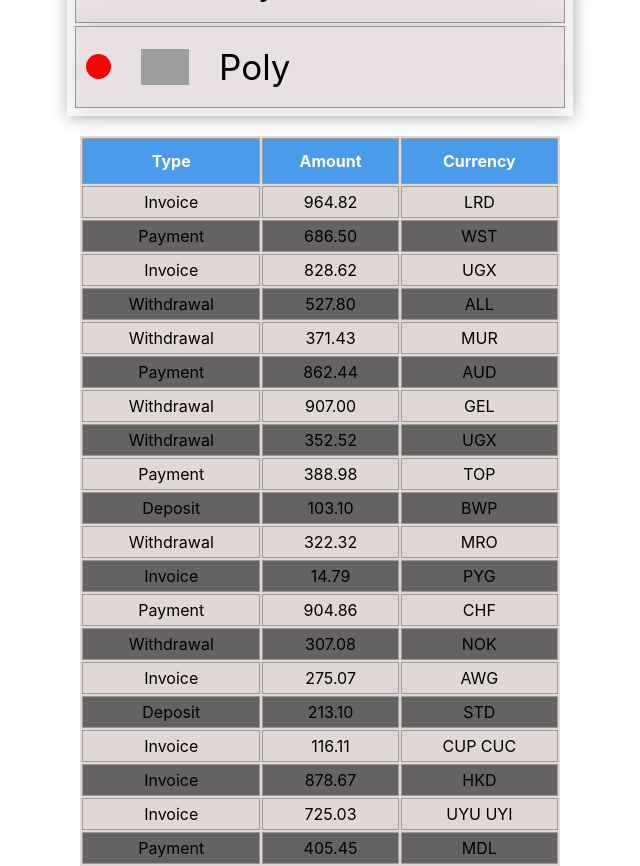
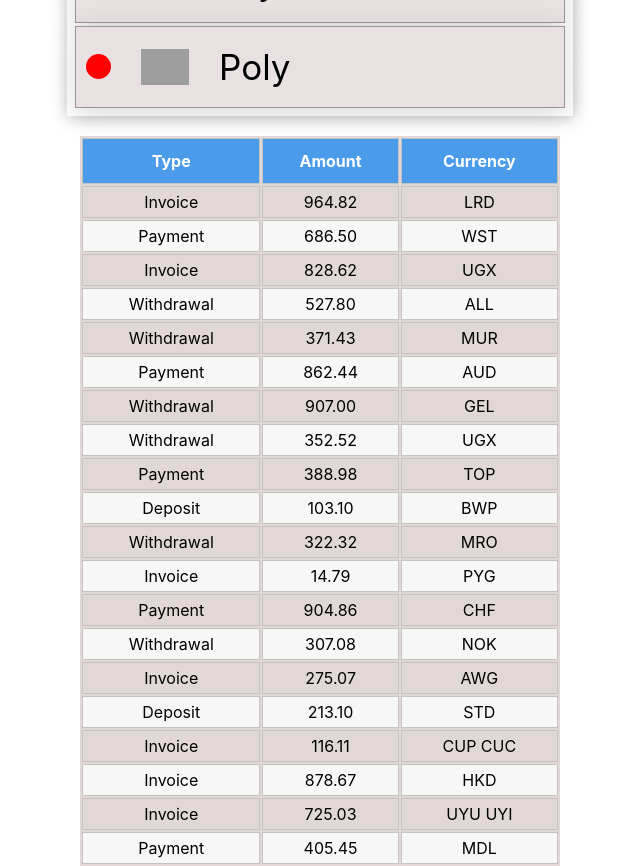
Before and after one commit to smiadv2022/goit-react-hw-01-componentsv1, a React (Create React App) app: page / in a window 1280 px wide. Shown: the part 880-1746 px from the top of the page, without its empty margins (320-960 px from the left). Built offline with nearby package versions, Linux system fonts and the light colour scheme; grey boxes are pictures that could not be loaded.

Commit message:
Update transactions.module.css

```diff
--- a/src/components/transactions/transactions.module.css
+++ b/src/components/transactions/transactions.module.css
@@ -19,7 +19,7 @@ thead {
 }
 td,
 th {
-  border: 1px solid #9d9b9b;
+  border: 1px solid #c5c2c2;
   padding: 5px;
   text-align: center;
   margin-left: auto;
@@ -27,9 +27,11 @@ th {
 }
 
 tr:nth-child(even) {
-  background-color: #656262;
+  background-color: #f7f7f7;
 }
-
+tr:hover {
+  background-color: #b9b1b7;
+}
 td {
   text-transform: capitalize;
 }
```
